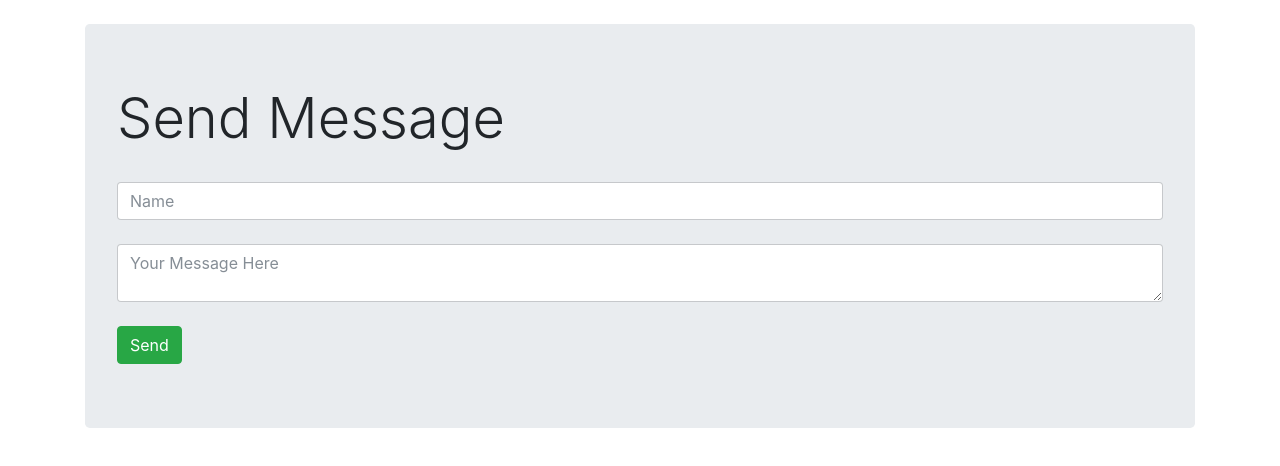
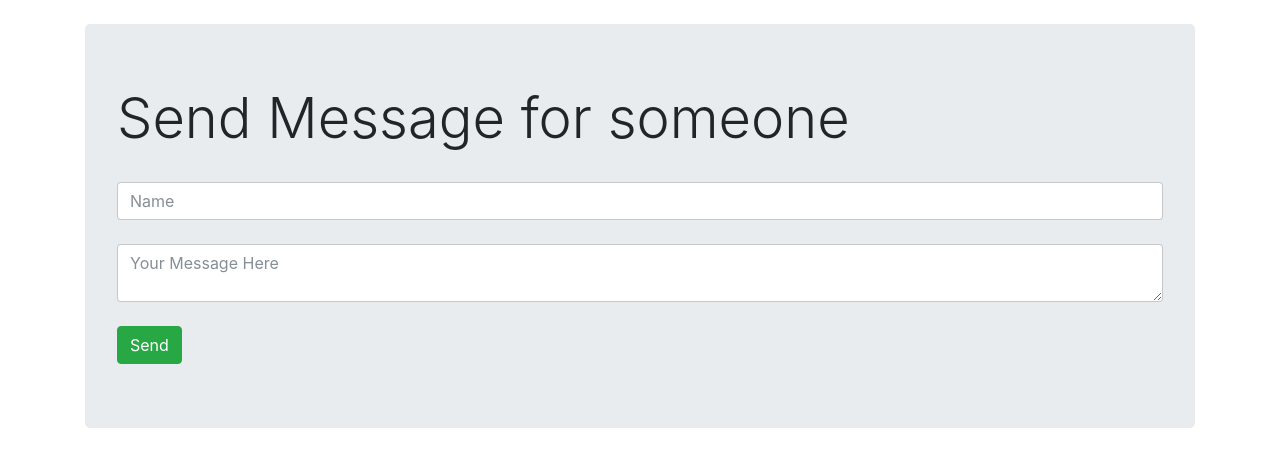
Before and after one commit to DiegoGonzaga/ezops-test-diego-de-melo-gonzaga, a website: page index.html in a window 1280 px wide. Drawn offline with nearby package versions, Linux system fonts and the light colour scheme; no server answers.

Commit message:
for someone

```diff
--- a/index.html
+++ b/index.html
@@ -29,7 +29,7 @@
     <div class="container">
       <br />
       <div class="jumbotron">
-        <h1 class="display-4">Send Message</h1>
+        <h1 class="display-4">Send Message for someone</h1>
         <br />
         <input id="name" class="form-control" placeholder="Name" />
         <br />
```
